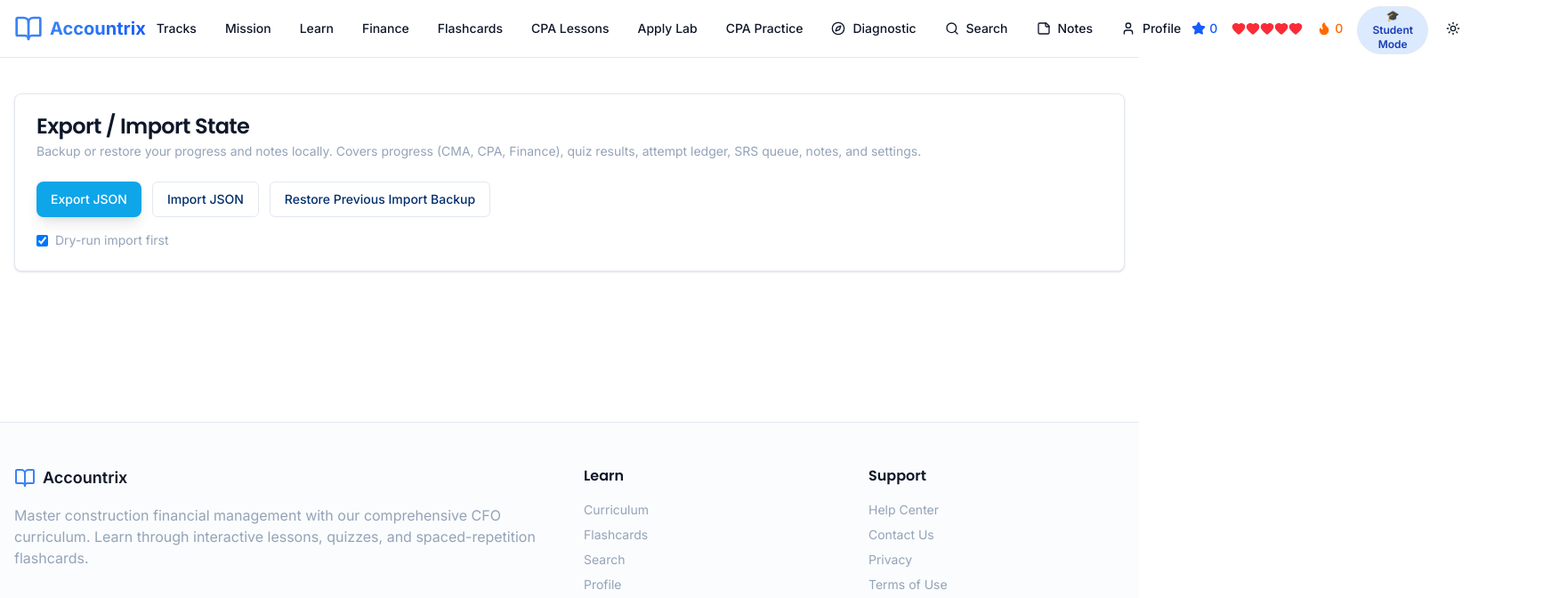
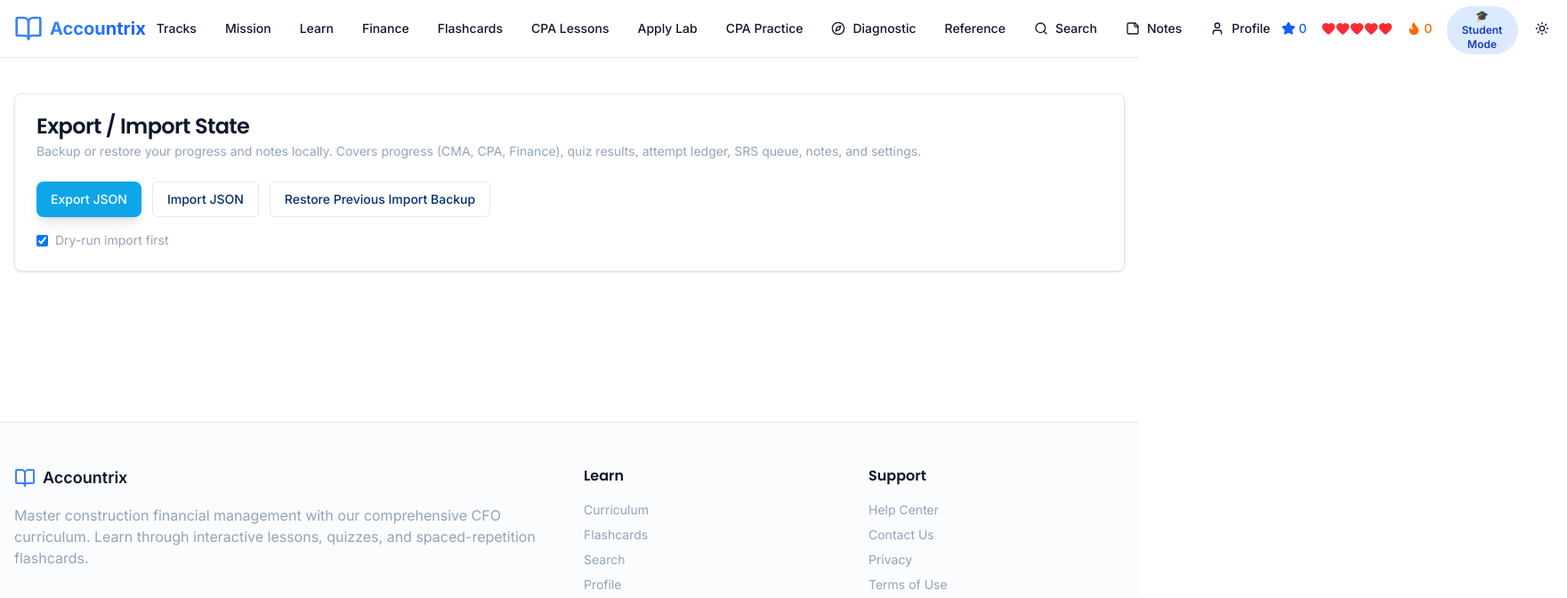
Before and after one commit to kennybhill7/AccountrixCPA-App, a Next.js app: page /state in a window 1280 px wide. Shown: the top 672 px of the page at 89% size, 1761 px wide, since content can reach past the window. Built offline with nearby package versions, Linux system fonts and the light colour scheme.

Commit message:
feat(reference): expose quick sheet in navigation

```diff
--- a/components/Header.tsx
+++ b/components/Header.tsx
@@ -109,6 +109,13 @@
             </Button>
             <Button
               asChild
+              variant={isActive("/reference") ? "secondary" : "ghost"}
+              size="sm"
+            >
+              <Link href="/reference">Reference</Link>
+            </Button>
+            <Button
+              asChild
               variant={isActive("/search") ? "secondary" : "ghost"}
               size="sm"
             >
--- a/components/MobileNav.tsx
+++ b/components/MobileNav.tsx
@@ -33,6 +33,7 @@
   { href: "/diagnostic", label: "Diagnostic", icon: Compass },
   { href: "/sims", label: "Exam Sims", icon: FlaskConical },
   { href: "/readiness", label: "Readiness", icon: Gauge },
+  { href: "/reference", label: "Reference", icon: BookOpen },
   { href: "/mistakes", label: "Mistake Bank", icon: AlertTriangle },
   { href: "/search", label: "Search", icon: Search },
   { href: "/notes", label: "Notes", icon: StickyNote },
```
Also changed, not shown: .agent/tasks.json.
